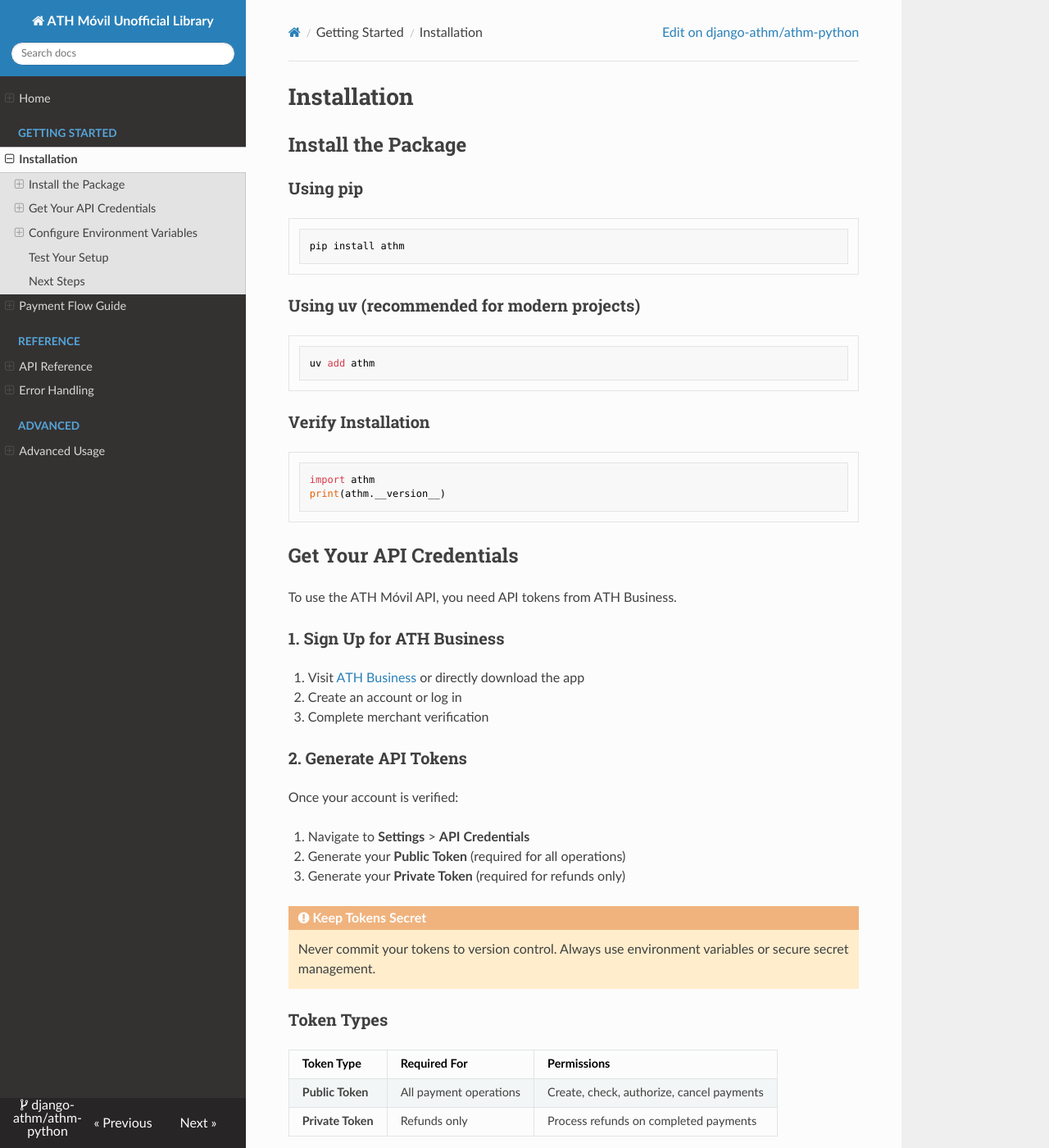
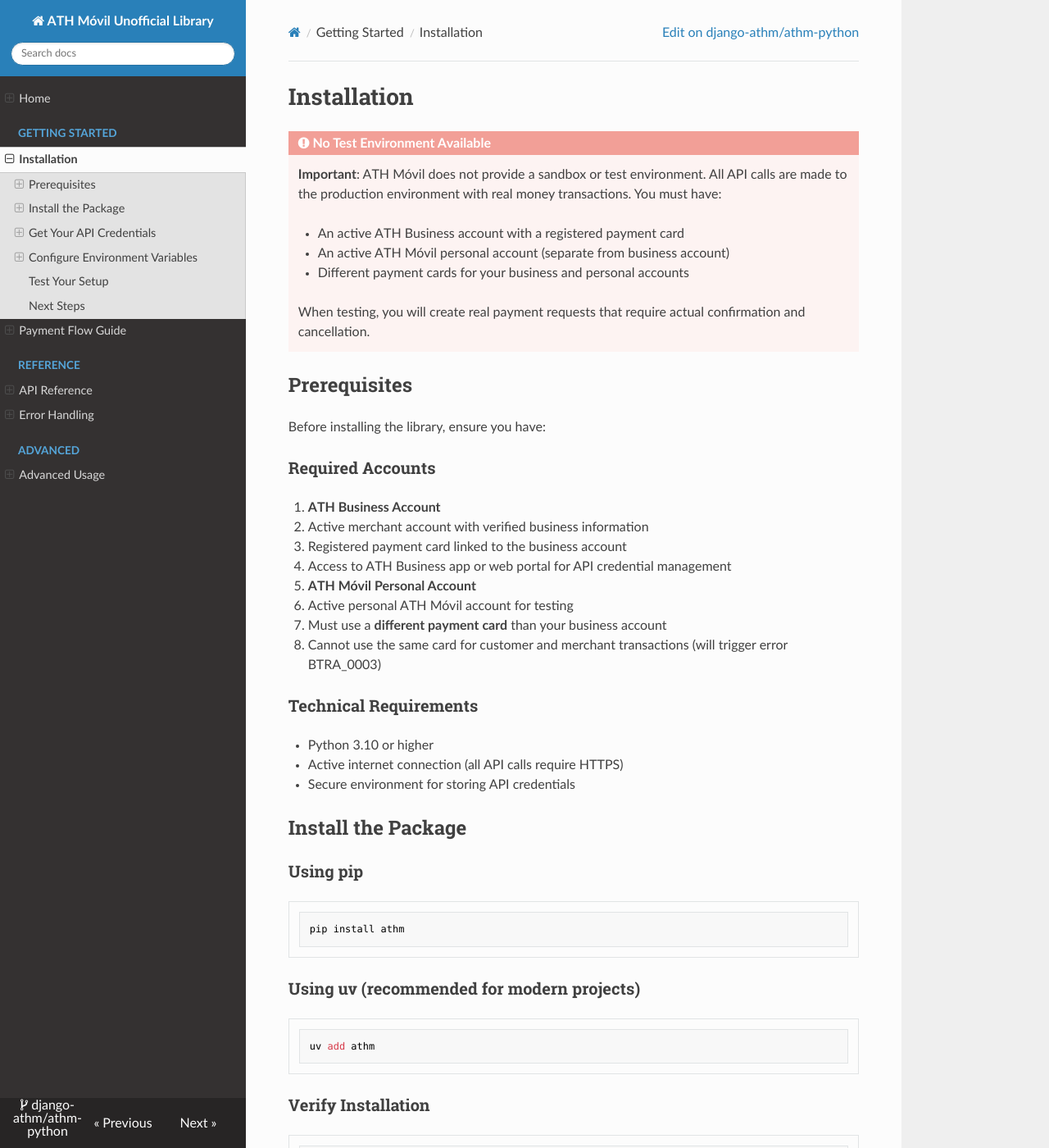
Before and after one commit to django-athm/athm-python, an MkDocs documentation site: the page built from docs/installation.md, in a window 1280 px wide and 1400 px high. Shown: the whole window at 82% size. Built offline with MkDocs 1.6.1, drawn with Linux system fonts in a browser that asks for light colours; nearby versions of some CDN libraries; some of the changed text lies outside the part shown.

Commit message:
fix(docs): address API documentation inconsistencies
Fix several inconsistencies between official ATH Móvil API docs
and library documentation:

- Fix README code examples using incorrect field path
  (payment.data.ecommerce_id -> payment.ecommerce_id)
- Add critical disclaimer about no test environment available
- Add token expiration and lifecycle documentation
- Expand business account prerequisites with detailed requirements
- Remove unnecessary 'env' field from PaymentRequest model
- Update tests to remove Environment enum references

Addresses issues #8, #10, #13, and #15 from inconsistency audit.

```diff
--- a/docs/installation.md
+++ b/docs/installation.md
@@ -1,4 +1,35 @@
 # Installation
+
+!!! danger "No Test Environment Available"
+    **Important**: ATH Móvil does not provide a sandbox or test environment. All API calls are made to the production environment with real money transactions. You must have:
+
+    - An active ATH Business account with a registered payment card
+    - An active ATH Móvil personal account (separate from business account)
+    - Different payment cards for your business and personal accounts
+
+    When testing, you will create real payment requests that require actual confirmation and cancellation.
+
+## Prerequisites
+
+Before installing the library, ensure you have:
+
+### Required Accounts
+
+1. **ATH Business Account**
+   - Active merchant account with verified business information
+   - Registered payment card linked to the business account
+   - Access to ATH Business app or web portal for API credential management
+
+2. **ATH Móvil Personal Account**
+   - Active personal ATH Móvil account for testing
+   - Must use a **different payment card** than your business account
+   - Cannot use the same card for customer and merchant transactions (will trigger error BTRA_0003)
+
+### Technical Requirements
+
+- Python 3.10 or higher
+- Active internet connection (all API calls require HTTPS)
+- Secure environment for storing API credentials
 
 ## Install the Package
 
@@ -48,6 +79,22 @@
 |------------|--------------|-------------|
 | **Public Token** | All payment operations | Create, check, authorize, cancel payments |
 | **Private Token** | Refunds only | Process refunds on completed payments |
+
+### Token Lifecycle and Expiry
+
+!!! warning "Token Expiration"
+    API tokens can expire after a period specified by ATH Business. When a token expires:
+
+    - You will receive error `token.expired` or `BTRA_0401`/`BTRA_0402`/`BTRA_0403`
+    - You must generate new tokens from the ATH Business portal
+    - No automatic token refresh is available
+
+**Best practices:**
+
+- Monitor for authentication errors in your application logs
+- Have a process to quickly rotate expired tokens
+- Store tokens securely using environment variables or secret managers
+- Never hardcode tokens in your source code
 
 ## Configure Environment Variables
 
```
Also changed, not shown: README.md (+2 -2 lines), 2 other files.
